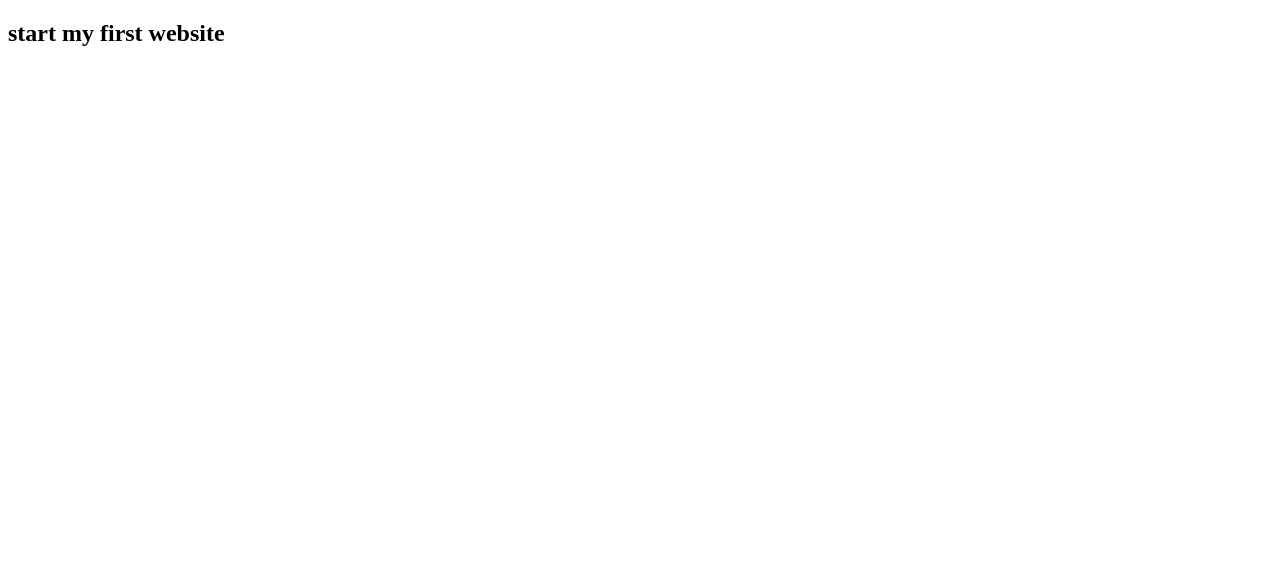
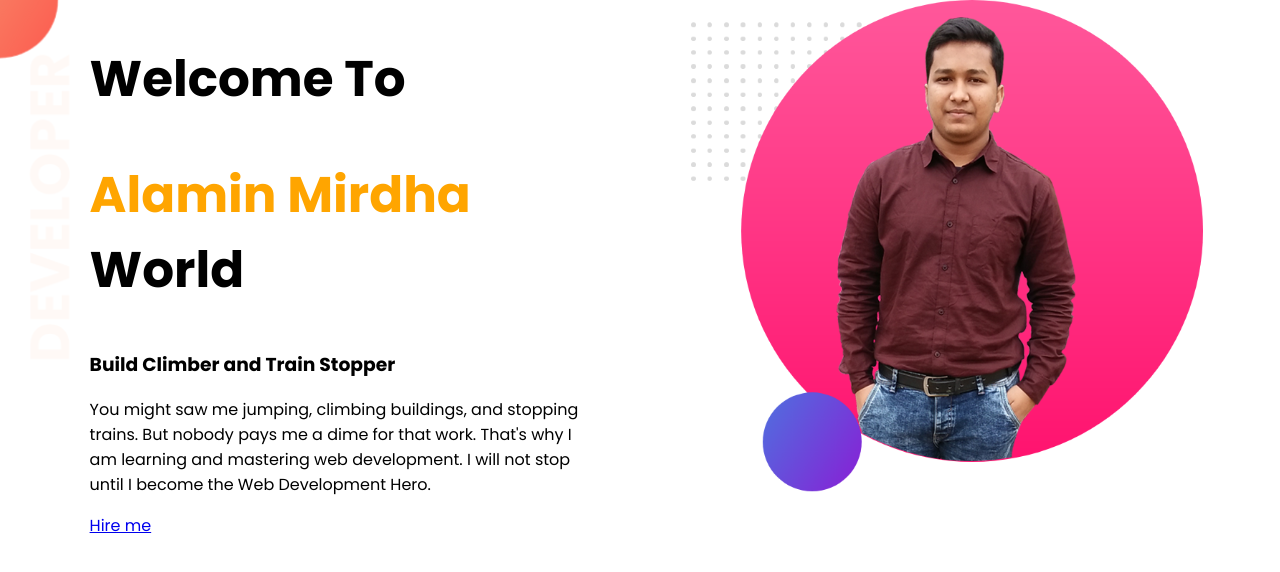
Before and after one commit to Alamin8/my-portfolio, a plain HTML site: page index.html in a window 1280 px wide. Drawn offline with Linux system fonts and the light colour scheme.

Commit message:
design-1

```diff
--- a/index.html
+++ b/index.html
@@ -4,8 +4,22 @@
     <meta charset="UTF-8">
     <meta name="viewport" content="width=device-width, initial-scale=1.0">
     <title>My portfolio</title>
+    <link rel="preconnect" href="https://fonts.gstatic.com">
+    <link href="https://fonts.googleapis.com/css2?family=Poppins:ital,wght@0,300;0,400;0,700;1,800&display=swap" rel="stylesheet">
+    <link rel="stylesheet" href="style.css">
 </head>
 <body>
-    <h2>start my first website</h2>
+    <section class="top-banner">
+        <div class="top-div">
+            <h1>Welcome To</h1>
+            <h1><span class="name-highlight">Alamin Mirdha</span> World</h1>
+            <h3>Build Climber and Train Stopper</h3>
+            <p>You might saw me jumping, climbing buildings, and stopping trains. But nobody pays me a dime for that work. That's why I am learning and mastering web development. I will not stop until I become the Web Development Hero.</p>
+            <a href="https://www.aliteit.com" target="_blank">Hire me</a>
+        </div>
+        <div class="top-div">
+            <img src="images/alamin2.png" alt="almin">
+        </div>
+    </section>
 </body>
 </html>
--- /dev/null
+++ b/style.css
@@ -0,0 +1,26 @@
+body{
+    margin: 0px;
+    font-family: 'Poppins', sans-serif;
+}
+h1{
+    font-size: 50px;
+}
+.name-highlight{
+    color: orange;
+}
+.top-div{
+    width: 40%;
+    float: left;
+    margin-left: 5%;
+    padding-left: 2%;
+}
+.top-div img{
+    width: 100%;
+}
+section{
+    height: 500px;
+}
+.top-banner{
+    background-image: url("images/top-banner.png");
+    background-repeat: no-repeat;
+}
```
